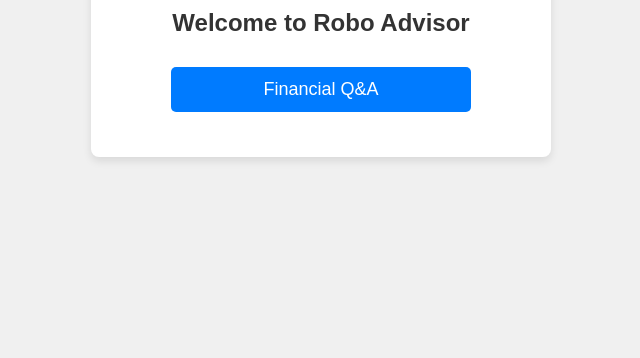
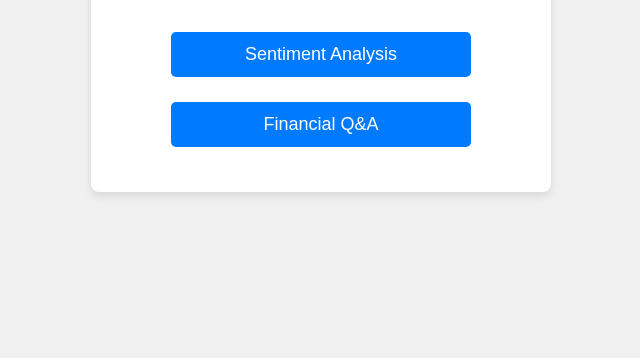
Before and after one commit to teohteiktoe/2024s1-bc3409-3415-tuesday, a Flask app: page / in a window 1280 px wide. Shown: the part 482-840 px from the top of the page, without its empty margins (319-959 px from the left). Run offline with Flask 3, Linux system fonts and the light colour scheme.

Commit message:
Update index.html

```diff
--- a/templates/index.html
+++ b/templates/index.html
@@ -9,6 +9,9 @@
         <img src="https://media.istockphoto.com/id/1634086519/photo/human-and-robot-hands-forming-a-heart-shape-together-ai-and-human-collaboration-concept.jpg?s=1024x1024&w=is&k=20&c=y-Hh5I7_kkPvympGEHh_aG9tc9_78YN3X-3dAoHxhVw="
         width="320" height="240">
         <h2>Welcome to Robo Advisor</h2>
+        <form action="/SA" method="post">
+            <input type="submit" value="Sentiment Analysis">
+        </form>
         <form action="/financial_QA" method="post">
             <input type="submit" value="Financial Q&A">
         </form>
```
